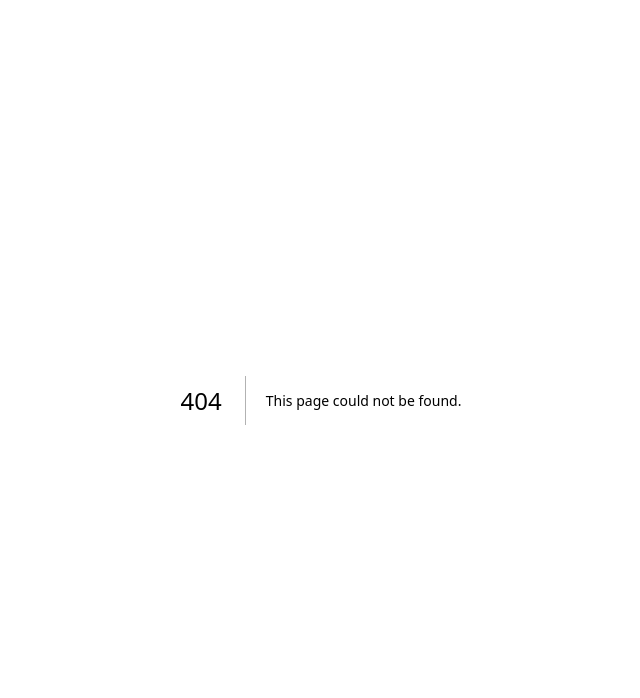
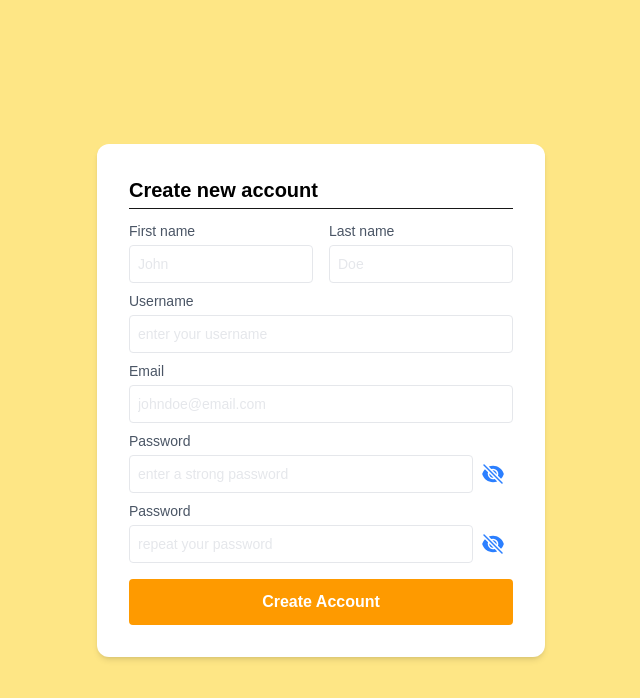
Before and after one commit to kevinWicaksono/vvinamp-web, a Next.js app: page /login/createaccount in a window 1280 px wide. Before the commit this address had no page. Shown: the top 698 px of the page, without its empty margins (319-959 px from the left). Built offline with nearby package versions, Linux system fonts and the light colour scheme.

Commit message:
- install new dependencies (heroicons) - add createaccount page at /login/createaccount - add components (text_field, text_button, alert)

```diff
--- /dev/null
+++ b/app/login/createaccount/page.tsx
@@ -0,0 +1,155 @@
+"use client";
+import React from "react";
+import { useState } from "react";
+import { EyeIcon, EyeSlashIcon } from "@heroicons/react/24/solid";
+import TextField from "@/components/text_field";
+import TextButton from "@/components/text_button";
+import Alert from "@/components/alert";
+
+export default function Home() {
+  //#region STATE
+  const [isObscured1, setIsObscured1] = useState(true);
+  const [isObscured2, setIsObscured2] = useState(true);
+
+  const [firstname, setFirstname] = useState("");
+  const [lastname, setLastname] = useState("");
+  const [username, setUsername] = useState("");
+  const [email, setEmail] = useState("");
+  const [password, setPassword] = useState("");
+  const [confirmPassword, setConfirmPassword] = useState("");
+  const [showAlert, setShowAlert] = useState(false);
+  //#endregion
+
+  return (
+    <div className="flex justify-center items-center h-screen bg-amber-200">
+      <div className="bg-white p-8 rounded-xl shadow-md w-md w-max mx-auto max-w-md md:max-w-2xl overflow-hidden">
+        <h2 className="text-black text-xl font-bold">Create new account</h2>
+        <hr className="mt-1 mb-3" />
+        <div className="mt-2 flex justify-between items-center">
+          <div>
+            <label
+              htmlFor="firstname"
+              className="text-base text-gray-600 text-sm block mb-1"
+            >
+              First name
+            </label>
+            <input
+              type="text"
+              id="firstname"
+              placeholder="John"
+              className="placeholder-gray-200 border border-gray-200 text-sm text-base text-black w-full px-2 py-2 rounded-sm focus:outline-none focus:ring-1 focus:ring-amber-500 hover:border-amber-500 focus:ring-amber-500"
+              onChange={(e) => setFirstname(e.target.value)}
+            />
+          </div>
+          <div className="ml-4">
+            <label
+              htmlFor="lastname"
+              className="text-base text-gray-600 text-sm block mb-1"
+            >
+              Last name
+            </label>
+            <input
+              type="text"
+              id="lastname"
+              placeholder="Doe"
+              className="placeholder-gray-200 border border-gray-200 text-sm text-base text-black w-full px-2 py-2 rounded-sm focus:outline-none focus:ring-1 focus:ring-amber-500 hover:border-amber-500 focus:ring-amber-500"
+              onChange={(e) => setLastname(e.target.value)}
+            />
+          </div>
+        </div>
+        <TextField
+          id="username"
+          label="Username"
+          placeholder="enter your username"
+          onchange={(e) => setUsername(e.target.value)}
+        ></TextField>
+        <TextField
+          id="email"
+          type="email"
+          label="Email"
+          placeholder="johndoe@email.com"
+          onchange={(e) => setEmail(e.target.value)}
+        ></TextField>
+        <div className="mt-2">
+          <label
+            htmlFor="password"
+            className="text-base text-gray-600 text-sm block mb-1"
+          >
+            Password
+          </label>
+          <div className="flex justify-between items-center">
+            <input
+              type={isObscured1 ? "password" : "text"}
+              id="password"
+              placeholder="enter a strong password"
+              className="placeholder-gray-200 border border-gray-200 text-sm text-base text-black w-full px-2 py-2 rounded-sm focus:outline-none focus:ring-1 focus:ring-amber-500 hover:border-amber-500 focus:ring-amber-500"
+              onChange={(e) => {
+                setPassword(e.target.value);
+                setShowAlert(false);
+              }}
+            />
+            <button
+              type="button"
+              onClick={() => setIsObscured1(!isObscured1)}
+              className="px-2 text-base text-sm text-blue-500 hover:text-blue-700 hover:underline focus:outline-none cursor-pointer"
+            >
+              {isObscured1 ? (
+                <EyeSlashIcon className="h-6 w-6 text-blue-500 hover:text-blue-700" />
+              ) : (
+                <EyeIcon className="h-6 w-6 text-blue-500 hover:text-blue-700" />
+              )}
+            </button>
+          </div>
+        </div>
+        <div className="mt-2">
+          <label
+            htmlFor="repeatpassword"
+            className="text-base text-gray-600 text-sm block mb-1"
+          >
+            Password
+          </label>
+          <div className="flex justify-between items-center">
+            <input
+              type={isObscured2 ? "password" : "text"}
+              id="repeatpassword"
+              placeholder="repeat your password"
+              className="placeholder-gray-200 border border-gray-200 text-sm text-base text-black w-full px-2 py-2 rounded-sm focus:outline-none focus:ring-1 focus:ring-amber-500 hover:border-amber-500 focus:ring-amber-500"
+              onChange={(e) => {
+                setConfirmPassword(e.target.value);
+                setShowAlert(false);
+              }}
+            />
+            <button
+              type="button"
+              onClick={() => setIsObscured2(!isObscured2)}
+              className="px-2 text-base text-sm text-blue-500 hover:text-blue-700 hover:underline focus:outline-none cursor-pointer"
+            >
+              {isObscured2 ? (
+                <EyeSlashIcon className="h-6 w-6 text-blue-500 hover:text-blue-700" />
+              ) : (
+                <EyeIcon className="h-6 w-6 text-blue-500 hover:text-blue-700" />
+              )}
+            </button>
+          </div>
+        </div>
+        {showAlert && <Alert message="password not match" type="error"></Alert>}
+        <TextButton
+          label="Create Account"
+          onclick={() => {
+            if (password !== confirmPassword) {
+              setShowAlert(true);
+              return;
+            }
+
+            console.log("Login clicked");
+            console.log("Name:", firstname + " " + lastname);
+            console.log("Username:", username);
+            console.log("Email:", email);
+            console.log("Password:", password);
+            console.log("Confirm Password:", confirmPassword);
+          }}
+        ></TextButton>
+      </div>
+    </div>
+  );
+}
--- a/app/login/page.tsx
+++ b/app/login/page.tsx
@@ -1,34 +1,35 @@
 "use client";
 import React from "react";
 import { useState } from "react";
+import { EyeIcon, EyeSlashIcon } from "@heroicons/react/24/solid";
+import Link from "next/link";
+import TextField from "@/components/text_field";
+import TextButton from "@/components/text_button";
 
 export default function Home() {
+  //#region STATE
   const [isObscured, setIsObscured] = useState(true);
+
+  const [username, setUsername] = useState("");
+  const [password, setPassword] = useState("");
+  //#endregion
 
   return (
     <div className="flex justify-center items-center h-screen bg-amber-200">
-      <div className="bg-white p-8 rounded-md shadow-lg w-md">
+      <div className="bg-white p-8 rounded-xl shadow-md w-md w-max mx-auto max-w-md md:max-w-2xl overflow-hidden">
         <h2 className="text-black text-xl font-bold">VVinamp</h2>
         <h4 className="text-black text-sm">Please sign in to continue</h4>
         <hr className="mt-1 mb-3" />
-        <div className="mt-2">
-          <label
-            htmlFor="username"
-            className="text-base text-black text-sm block mb-1"
-          >
-            username
-          </label>
-          <input
-            type="text"
-            id="username"
-            placeholder="enter your username"
-            className="border border-gray-200 text-sm text-base text-black w-full px-2 py-2 rounded-sm focus:outline-none focus:ring-1 focus:ring-amber-500 hover:border-amber-500 focus:ring-amber-500"
-          />
-        </div>
+        <TextField
+          id="username"
+          label="Username"
+          placeholder="enter your username"
+          onchange={(e) => setUsername(e.target.value)}
+        ></TextField>
         <div className="mt-2">
           <label
             htmlFor="password"
-            className="text-base text-black text-sm block mb-1"
+            className="text-base text-gray-600 text-sm block mb-1"
           >
             password
           </label>
@@ -37,14 +38,19 @@ export default function Home() {
               type={isObscured ? "password" : "text"}
               id="password"
               placeholder="enter your password"
-              className="border border-gray-200 text-sm text-base text-black w-full px-2 py-2 rounded-sm focus:outline-none focus:ring-1 focus:ring-amber-500 hover:border-amber-500 focus:ring-amber-500"
+              className="placeholder-gray-200 border border-gray-200 text-sm text-base text-black w-full px-2 py-2 rounded-sm focus:outline-none focus:ring-1 focus:ring-amber-500 hover:border-amber-500 focus:ring-amber-500"
+              onChange={(e) => setPassword(e.target.value)}
             />
             <button
               type="button"
               onClick={() => setIsObscured(!isObscured)}
               className="px-2 text-base text-sm text-blue-500 hover:text-blue-700 hover:underline focus:outline-none cursor-pointer"
             >
-              {isObscured ? "Show" : "Hide"}
+              {isObscured ? (
+                <EyeSlashIcon className="h-6 w-6 text-blue-500 hover:text-blue-700" />
+              ) : (
+                <EyeIcon className="h-6 w-6 text-blue-500 hover:text-blue-700" />
+              )}
             </button>
           </div>
         </div>
@@ -64,20 +70,23 @@ export default function Home() {
             </a>
           </div>
         </div>
-        <div>
-          <button
-            type="button"
-            className="cursor-pointer border-3 block border-amber-500 bg-amber-500 text-white text-md px-4 py-2 rounded-sm mt-4 w-full hover:bg-white hover:border-amber-500 hover:text-amber-500 focus:outline-none font-semibold"
-          >
-            Log In
-          </button>
-        </div>
+        <TextButton
+          label="Log In"
+          onclick={() => {
+            console.log("Login clicked");
+            console.log("Username:", username);
+            console.log("Password:", password);
+          }}
+        ></TextButton>
         <div className="text-center">
           <p className="text-sm text-black mt-2">
             Dont have an account?{" "}
-            <a href="#" className="text-blue-500 hover:text-blue-700">
-              Sign Up
-            </a>
+            <Link
+              href="/login/createaccount"
+              className="text-blue-500 hover:text-blue-700"
+            >
+              Create Account
+            </Link>
           </p>
         </div>
       </div>
--- /dev/null
+++ b/components/alert.tsx
@@ -0,0 +1,27 @@
+// components/Alert.tsx
+type compProps = {
+  message: string;
+  type?: "success" | "error" | "warning" | "info";
+};
+
+const alertStyles = {
+  success: "bg-green-100 text-green-700 border-green-400 text-sm",
+  error: "bg-red-100 text-red-700 border-red-400 text-sm",
+  warning: "bg-yellow-100 text-yellow-700 border-yellow-400 text-sm",
+  info: "bg-blue-100 text-blue-700 border-blue-400 text-sm",
+};
+
+const Alert: React.FC<compProps> = ({ message, type = "info" }) => {
+  return (
+    <div className="fixed top-4 left-1/2 transform -translate-x-1/2 z-50">
+      <div
+        className={`px-4 py-2 rounded shadow-md ${alertStyles[type]}`}
+        role="alert"
+      >
+        {message}
+      </div>
+    </div>
+  );
+};
+
+export default Alert;
--- /dev/null
+++ b/components/text_button.tsx
@@ -0,0 +1,23 @@
+// components/Button.tsx
+import React from "react";
+
+type compProps = {
+  label: string;
+  onclick?: () => void;
+};
+
+const TextButton: React.FC<compProps> = ({ label, onclick }) => {
+  return (
+    <div>
+      <button
+        type="button"
+        className="cursor-pointer border-3 block border-amber-500 bg-amber-500 text-white text-md px-4 py-2 rounded-sm mt-4 w-full hover:bg-white hover:border-amber-500 hover:text-amber-500 focus:outline-none font-semibold"
+        onClick={onclick}
+      >
+        {label}
+      </button>
+    </div>
+  );
+};
+
+export default TextButton;
--- /dev/null
+++ b/components/text_field.tsx
@@ -0,0 +1,38 @@
+// components/Button.tsx
+import React from "react";
+
+type compProps = {
+  id: string;
+  type?: string;
+  label: string;
+  placeholder: string;
+  onchange?: (e: React.ChangeEvent<HTMLInputElement>) => void;
+};
+
+const TextField: React.FC<compProps> = ({
+  id,
+  type,
+  label,
+  placeholder,
+  onchange,
+}) => {
+  return (
+    <div className="mt-2">
+      <label
+        htmlFor={id}
+        className="text-base text-gray-600 text-sm block mb-1"
+      >
+        {label}
+      </label>
+      <input
+        type={type ?? "text"}
+        id={id}
+        placeholder={placeholder}
+        className="placeholder-gray-200 border border-gray-200 text-sm text-base text-black w-full px-2 py-2 rounded-sm focus:outline-none focus:ring-1 focus:ring-amber-500 hover:border-amber-500 focus:ring-amber-500"
+        onChange={onchange}
+      />
+    </div>
+  );
+};
+
+export default TextField;
```
Also changed, not shown: package.json (+7 -6 lines), 1 other file (tests, documents, lock files or other folders).
